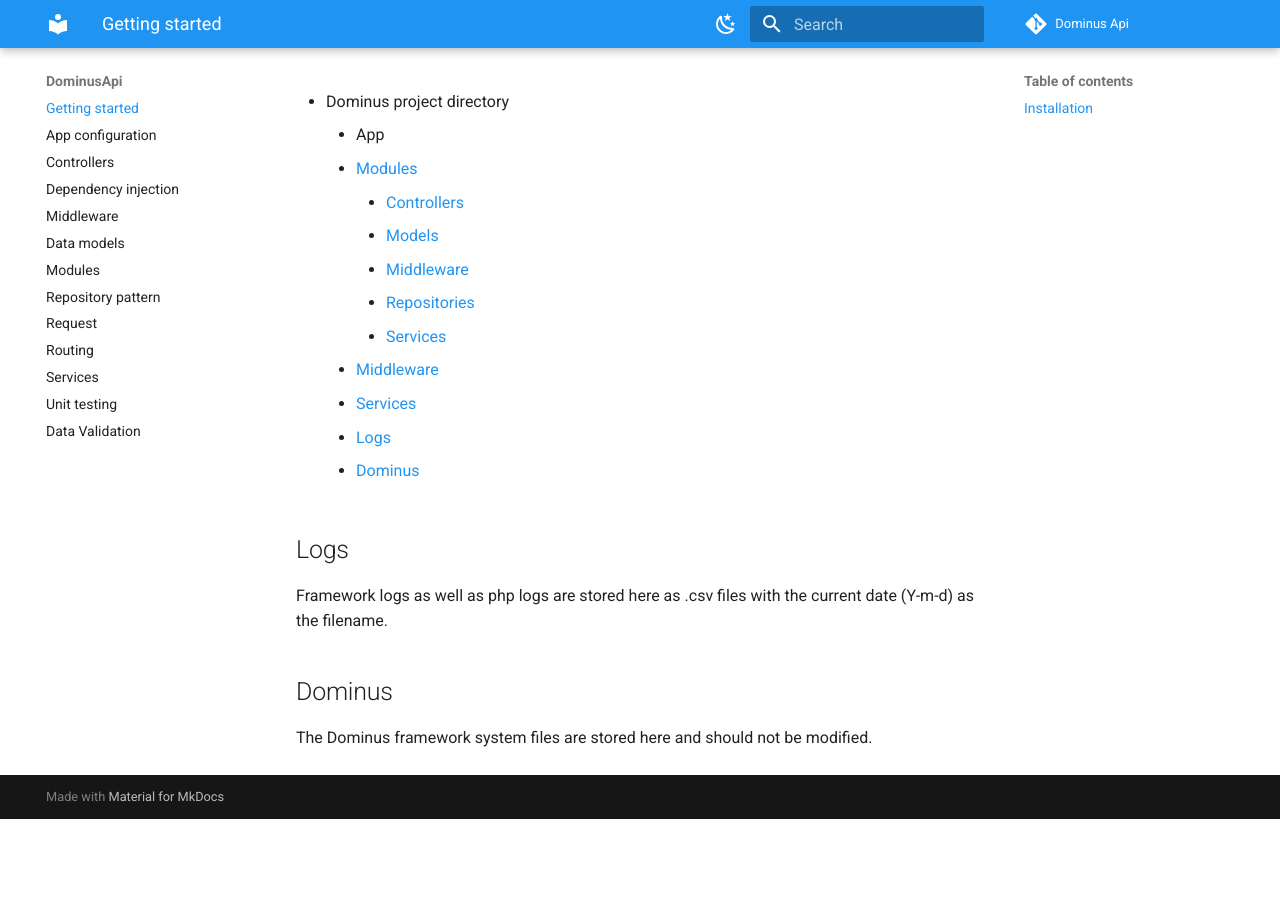
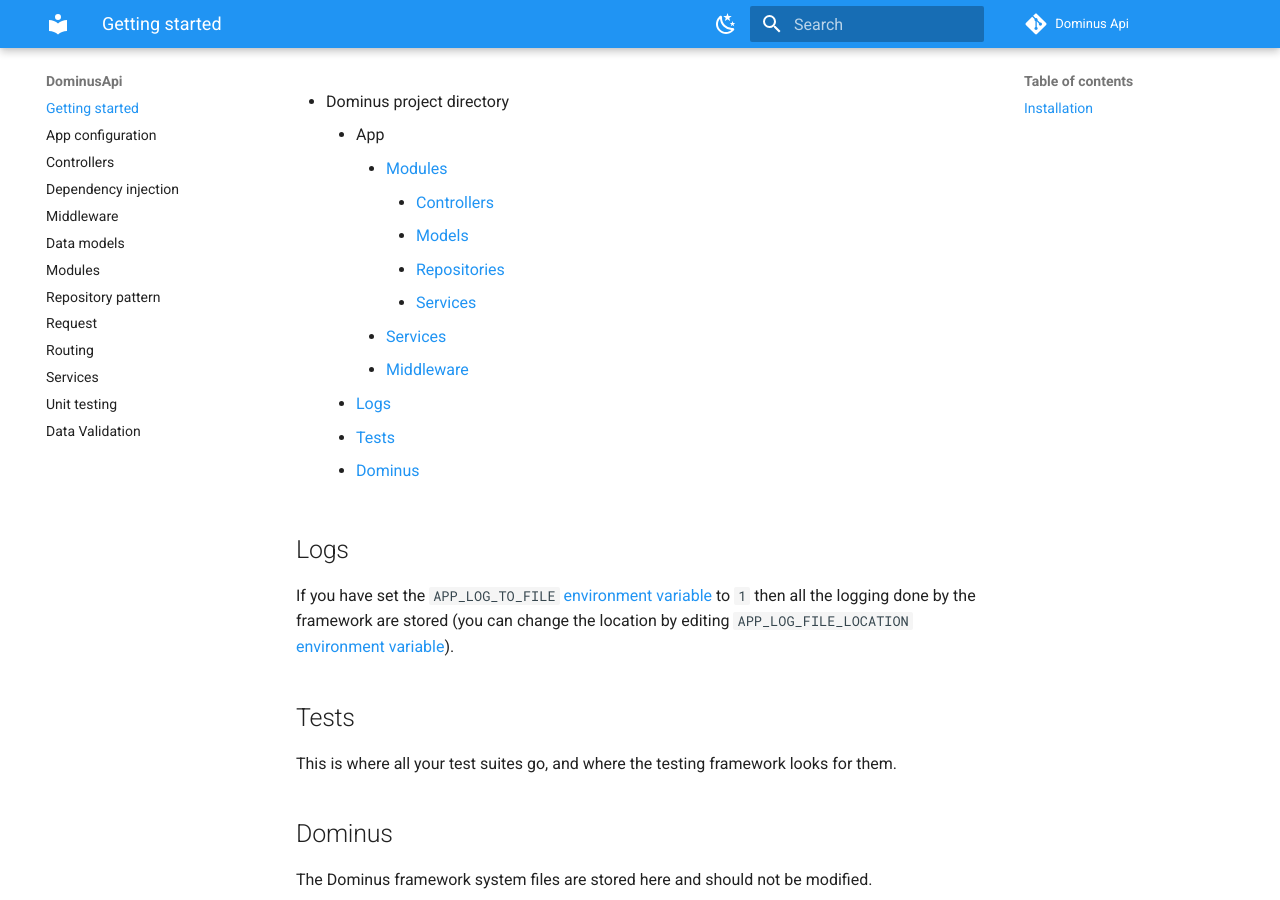
Before and after one commit to daniel1919-00/DominusApi, an MkDocs documentation site: the page built from docs/docs/index.md, in a window 1280 px wide and 900 px high, scrolled down 1234 px. Built offline with MkDocs 1.6.1 and Material for MkDocs 9.7.7, drawn with Linux system fonts in a browser that asks for light colours; comment, search, counter and statistics services are not loaded; before the commit the page ends 2053 px from its top, so only the background shows below that.

Commit message:
* updated docs

```diff
--- a/docs/docs/index.md
+++ b/docs/docs/index.md
@@ -27,19 +27,22 @@ Optionally set the app namespace, by default it is `App`, this namespace is also
 
 - Dominus project directory
     - App
-      - [Modules](modules.md)
-          - [Controllers](controllers.md)
-          - [Models](models.md)
-          - [Middleware](middleware.md)
-          - [Repositories](repositories.md)
-          - [Services](services.md)
-      - [Middleware](middleware.md)
-      - [Services](services.md)
+        - [Modules](modules.md)
+            - [Controllers](controllers.md)
+            - [Models](models.md)
+            - [Repositories](repositories.md)
+            - [Services](services.md)
+        - [Services](services.md)
+        - [Middleware](middleware.md)
     - [Logs](#Logs)
+    - [Tests](#Tests)
     - [Dominus](#Dominus)
 
 ## Logs
-Framework logs as well as php logs are stored here as .csv files with the current date (Y-m-d) as the filename.
+If you have set the `APP_LOG_TO_FILE` [environment variable](configuration.md#environment-configuration) to `1` then all the logging done by the framework are stored (you can change the location by editing `APP_LOG_FILE_LOCATION` [environment variable](configuration.md#environment-configuration)).
+
+## Tests
+This is where all your test suites go, and where the testing framework looks for them.
 
 ## Dominus
 The Dominus framework system files are stored here and should not be modified.
```
